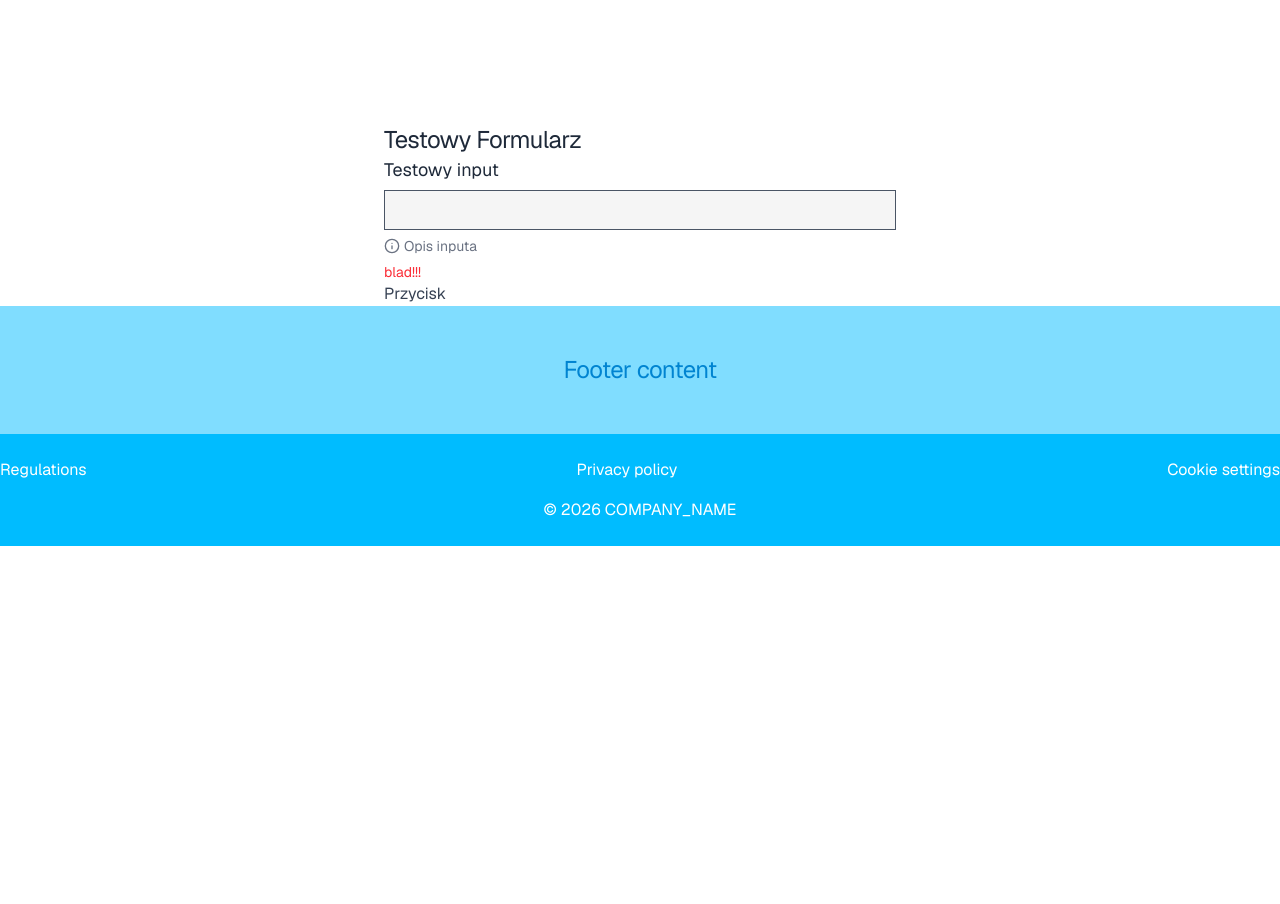
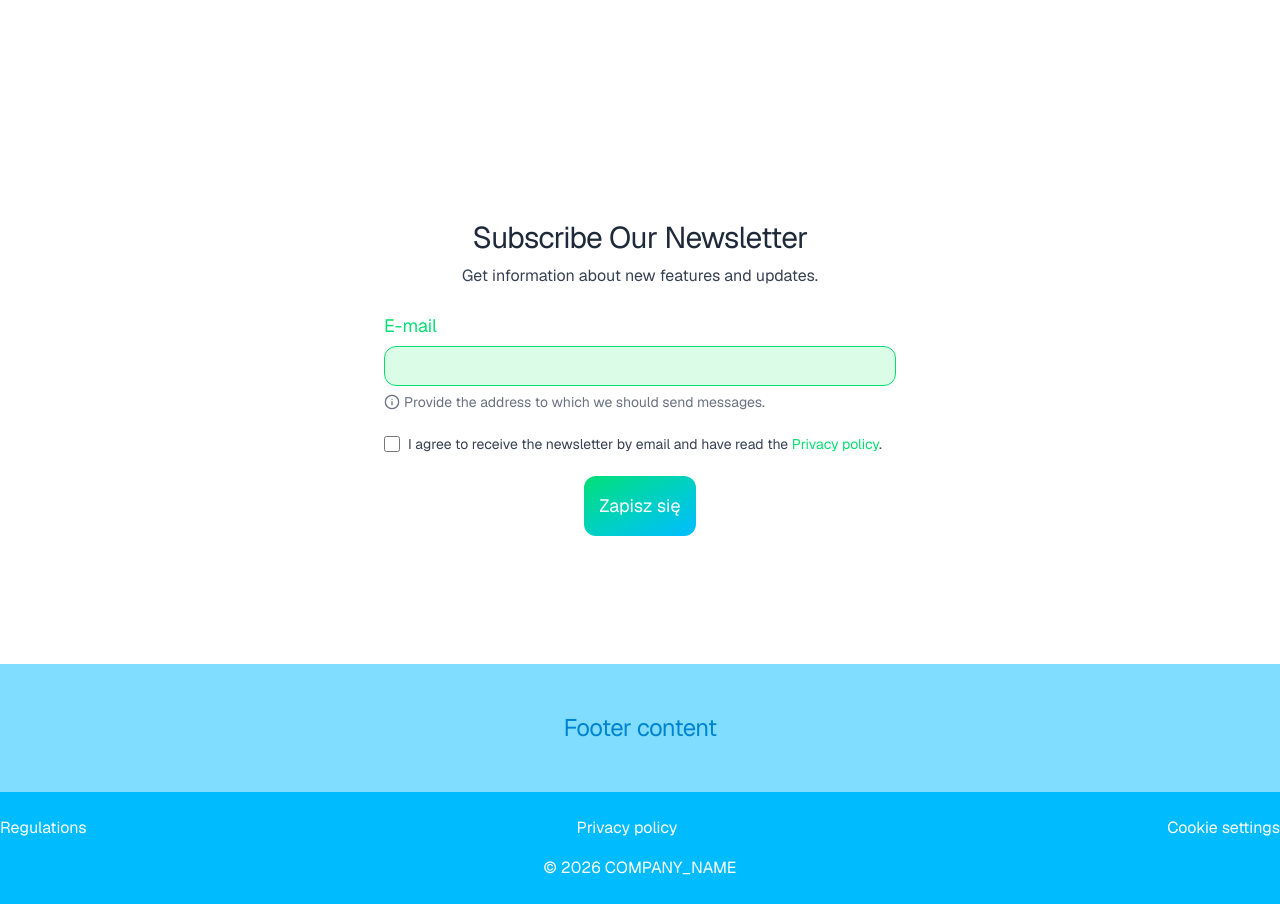
Before and after one commit to rafal-haduch/nextjs-business-website-template, a Next.js app: page / in a window 1280 px wide. Shown: the part 1220-2124 px from the top of the page. Before the commit the page ends 1766 px from the top, so only its background shows below. Built offline with nearby package versions, Linux system fonts and the light colour scheme.

Commit message:
feat: add newsletter section with form and basic server action

```diff
--- /dev/null
+++ b/src/app/_components/newsletter-section.tsx
@@ -0,0 +1,17 @@
+import Container, { CONTAINER_PRESETS } from '@/src/components/ui/container';
+import PageSection, { PAGE_SECTION_PRESETS } from '@/src/components/ui/page-section';
+import NewsletterForm from '@/src/features/newsletter/components/newsletter-form';
+
+export default function NewsletterSection() {
+    return (
+        <PageSection {...PAGE_SECTION_PRESETS.last} aria-labelledby="newsletter-title">
+            <Container {...CONTAINER_PRESETS.base}>
+                <h2 id="newsletter-title" className="mb-2 text-center">
+                    Subscribe Our Newsletter
+                </h2>
+                <p className="mb-6 text-center">Get information about new features and updates.</p>
+                <NewsletterForm />
+            </Container>
+        </PageSection>
+    );
+}
--- a/src/app/page.tsx
+++ b/src/app/page.tsx
@@ -2,7 +2,7 @@ import { SEO } from '@/src/config/seo';
 
 import HeroSection from '@/src/app/_components/hero-section';
 import FirstSection from '@/src/app/_components/first-section';
-import InputWithLabel from '@/src/components/ui/input-with-label';
+import NewsletterSection from '@/src/app/_components/newsletter-section';
 
 export const metadata = SEO.HOME;
 
@@ -11,20 +11,7 @@ export default function Home() {
         <>
             <HeroSection />
             <FirstSection />
-            <form className="mx-auto max-w-lg">
-                <h3>Testowy Formularz</h3>
-                <InputWithLabel
-                    variant="soft"
-                    color="neutral"
-                    label="Testowy input"
-                    roundedCorners="strong"
-                    description="Opis inputa"
-                    id="test"
-                    name="name"
-                    error="blad!!!"
-                />
-                <button type="submit">Przycisk</button>
-            </form>
+            <NewsletterSection />
         </>
     );
 }
--- /dev/null
+++ b/src/features/newsletter/actions/subscribe-to-newsletter.ts
@@ -0,0 +1,46 @@
+'use server';
+
+import type { NewsletterFormState } from '@/src/features/newsletter/model/newsletter-form-state';
+
+export async function subscribeToNewsletter(
+    previousState: NewsletterFormState,
+    formData: FormData
+): Promise<NewsletterFormState> {
+    const rawEmail = formData.get('email');
+    const email = typeof rawEmail === 'string' ? rawEmail.trim() : '';
+    const consentChecked = formData.get('newsletter-consent') === 'on';
+    const fieldErrors: NewsletterFormState['fieldErrors'] = {};
+
+    if (!email) {
+        fieldErrors.email = 'Enter your email address.';
+    } else if (!/^[^\s@]+@[^\s@]+\.[^\s@]+$/.test(email)) {
+        fieldErrors.email = 'Enter a valid email address.';
+    }
+
+    if (!consentChecked) {
+        fieldErrors.consent = 'Please confirm that you want to receive the newsletter.';
+    }
+
+    if (Object.keys(fieldErrors).length > 0) {
+        return {
+            status: 'error',
+            message: 'Please correct the highlighted fields.',
+            fieldErrors,
+            email,
+            consentChecked,
+            attempt: previousState.attempt + 1,
+        };
+    }
+
+    // Template example: replace this with your mailing-list provider or database.
+    console.log('Newsletter signup:', email);
+
+    return {
+        status: 'success',
+        message: 'Thanks for signing up. Your email has been added to the newsletter list.',
+        fieldErrors: {},
+        email: '',
+        consentChecked: false,
+        attempt: previousState.attempt + 1,
+    };
+}
--- /dev/null
+++ b/src/features/newsletter/components/newsletter-form.tsx
@@ -0,0 +1,106 @@
+'use client';
+
+import Link from 'next/link';
+import { useActionState } from 'react';
+
+import { ROUTES } from '@/src/config/routes';
+import { cn } from '@/src/utils/cn';
+import InputWithLabel from '@/src/components/ui/input-with-label';
+import { buttonStyles } from '@/src/design-system/button-styles';
+import { linkStyles } from '@/src/design-system/link-styles';
+import { subscribeToNewsletter } from '@/src/features/newsletter/actions/subscribe-to-newsletter';
+import { initialNewsletterFormState } from '@/src/features/newsletter/model/newsletter-form-state';
+
+export default function NewsletterForm() {
+    const [state, formAction, pending] = useActionState(
+        subscribeToNewsletter,
+        initialNewsletterFormState
+    );
+
+    return (
+        <form
+            key={state.attempt}
+            action={formAction}
+            className="mx-auto flex max-w-lg flex-col gap-5"
+            noValidate
+        >
+            <InputWithLabel
+                id="newsletter-email"
+                name="email"
+                type="email"
+                autoComplete="email"
+                label="E-mail"
+                labelPlacement="above"
+                variant="soft"
+                color="secondary"
+                size="medium"
+                roundedCorners="medium"
+                description="Provide the address to which we should send messages."
+                defaultValue={state.email}
+                error={state.fieldErrors.email}
+                aria-invalid={Boolean(state.fieldErrors.email)}
+                required
+            />
+
+            <div className="flex items-start gap-2">
+                <input
+                    id="newsletter-consent"
+                    name="newsletter-consent"
+                    type="checkbox"
+                    value="on"
+                    defaultChecked={state.consentChecked}
+                    required
+                    aria-invalid={Boolean(state.fieldErrors.consent)}
+                    aria-describedby={
+                        state.fieldErrors.consent ? 'newsletter-consent-error' : undefined
+                    }
+                    className="accent-brand-primary mt-1 size-4"
+                />
+                <div>
+                    <label htmlFor="newsletter-consent" className="text-sm">
+                        I agree to receive the newsletter by email and have read the{' '}
+                        <Link
+                            href={ROUTES.PRIVACY_POLICY.path}
+                            className={cn(
+                                linkStyles({ color: 'secondary', hoverColor: 'primary' })
+                            )}
+                        >
+                            {ROUTES.PRIVACY_POLICY.label}
+                        </Link>
+                        .
+                    </label>
+                    {state.fieldErrors.consent && (
+                        <p id="newsletter-consent-error" className="text-state-error mt-1 text-sm">
+                            {state.fieldErrors.consent}
+                        </p>
+                    )}
+                </div>
+            </div>
+
+            {state.message && (
+                <p
+                    role={state.status === 'error' ? 'alert' : 'status'}
+                    aria-live={state.status === 'error' ? 'assertive' : 'polite'}
+                    className={
+                        state.status === 'error'
+                            ? 'text-state-error text-sm'
+                            : 'text-state-success text-sm'
+                    }
+                >
+                    {state.message}
+                </p>
+            )}
+
+            <button
+                type="submit"
+                disabled={pending}
+                className={cn(
+                    buttonStyles({ variant: 'solid', color: 'gradient', size: 'base' }),
+                    pending && 'cursor-wait opacity-70'
+                )}
+            >
+                {pending ? 'Sending…' : 'Zapisz się'}
+            </button>
+        </form>
+    );
+}
--- /dev/null
+++ b/src/features/newsletter/model/newsletter-form-state.ts
@@ -0,0 +1,20 @@
+export interface NewsletterFormState {
+    status: 'idle' | 'error' | 'success';
+    message: string;
+    fieldErrors: {
+        email?: string;
+        consent?: string;
+    };
+    email: string;
+    consentChecked: boolean;
+    attempt: number;
+}
+
+export const initialNewsletterFormState: NewsletterFormState = {
+    status: 'idle',
+    message: '',
+    fieldErrors: {},
+    email: '',
+    consentChecked: false,
+    attempt: 0,
+};
```
